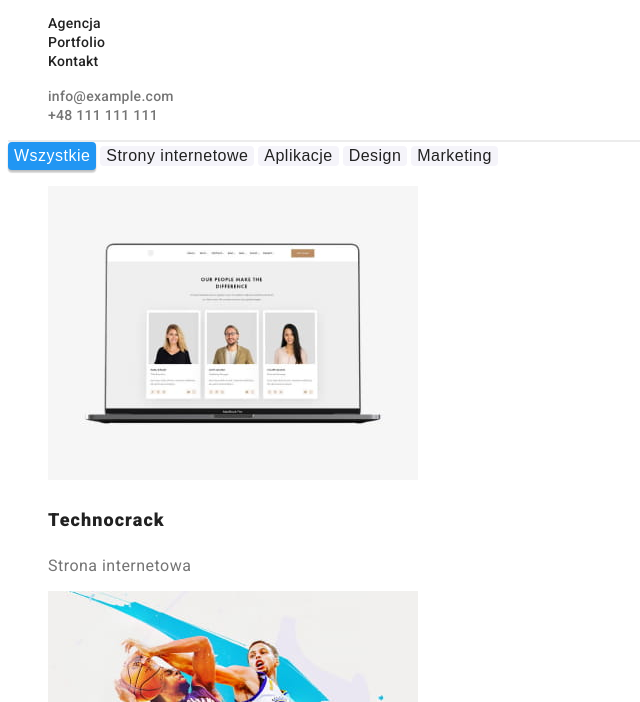
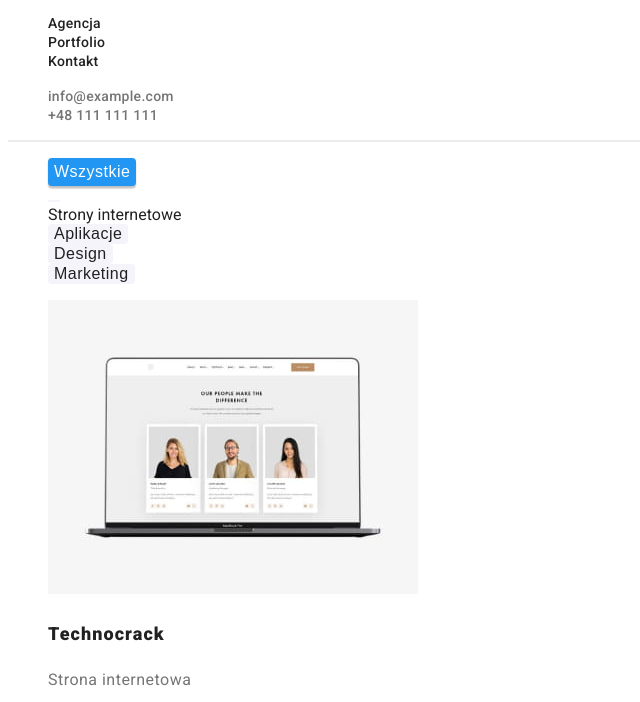
Before and after one commit to mateukoo/goit-markup-hw-02, a plain HTML site: page portfolio.html in a window 1280 px wide. Shown: the part 41-743 px from the top of the page, without its empty margins (0-640 px from the left). Drawn offline with Linux system fonts and the light colour scheme.

Commit message:
Updated styles.css, index.html. portfolio.html

```diff
--- a/css/styles.css
+++ b/css/styles.css
@@ -9,7 +9,7 @@
 }
 
 body {
-    font-family: "Roboto", sans-serif;  "Raleway", sans-serif;
+    font-family: "Roboto", sans-serif;
     color: #212121;
 }
 
@@ -46,7 +46,7 @@ body {
 .main-headline {
 font-weight: 900;
 font-size: 44px;
-line-height: 60px;
+line-height: 1.4;
 text-align: center;
 letter-spacing: 0.06em;
 text-transform: uppercase;
@@ -54,7 +54,6 @@ color: var(--white-color);
 }
 
 .secondary-headline {
-font-weight: 700;
 font-size: 36px;
 line-height: 1.2;
 text-align: center;
@@ -63,7 +62,6 @@ color: var(--headline-color);
 }
 
 .bodytext-headline {
-font-weight: 700;
 font-size: 14px;
 line-height: 1.1;
 letter-spacing: 0.03em;
@@ -72,7 +70,6 @@ color:  var(--headline-color);
 }
 
 .bodytext {
-font-weight: 400;
 font-size: 14px;
 line-height: 1.7;
 letter-spacing: 0.03em;
@@ -120,7 +117,7 @@ border: 0;
 border-radius: 4px;
 font-weight: 500;
 font-size: 16px;
-line-height: 26px;
+line-height: 1.6;
 text-align: center;
 letter-spacing: 0.03em;
 color: var(--white-color);
@@ -138,13 +135,12 @@ color: var(--headline-color);
 .work-position, .scope-of-work {
 font-weight: 400;
 font-size: 16px;
-line-height: 19px;
+line-height: 1.2;
 letter-spacing: 0.03em;
 color: var(--body-text-color);
 }
 
 .project-name {
-    font-weight: 700;
 font-size: 18px;
 line-height: 2;
 letter-spacing: 0.06em;
--- a/portfolio.html
+++ b/portfolio.html
@@ -41,13 +41,15 @@
         <h2 class="hiddenheader">Portfolio</h2>
 
         <div>
-          <button class="button-filter-active" type="button">Wszystkie</button>
-          <button class="button-filter-unactive" type="button">
+        <ul class="nobull">
+          <li><button class="button-filter-active" type="button">Wszystkie</button></li>
+          <li><button class="button-filter-unactive" type="button"></li>
             Strony internetowe
           </button>
-          <button class="button-filter-unactive" type="button">Aplikacje</button>
-          <button class="button-filter-unactive" type="button">Design</button>
-          <button class="button-filter-unactive" type="button">Marketing</button>
+          <li><button class="button-filter-unactive" type="button">Aplikacje</button></li>
+          <li><button class="button-filter-unactive" type="button">Design</button></li>
+          <li><button class="button-filter-unactive" type="button">Marketing</button></li>
+        </ul>
         </div>
 
         <ul class="nobull">
```
